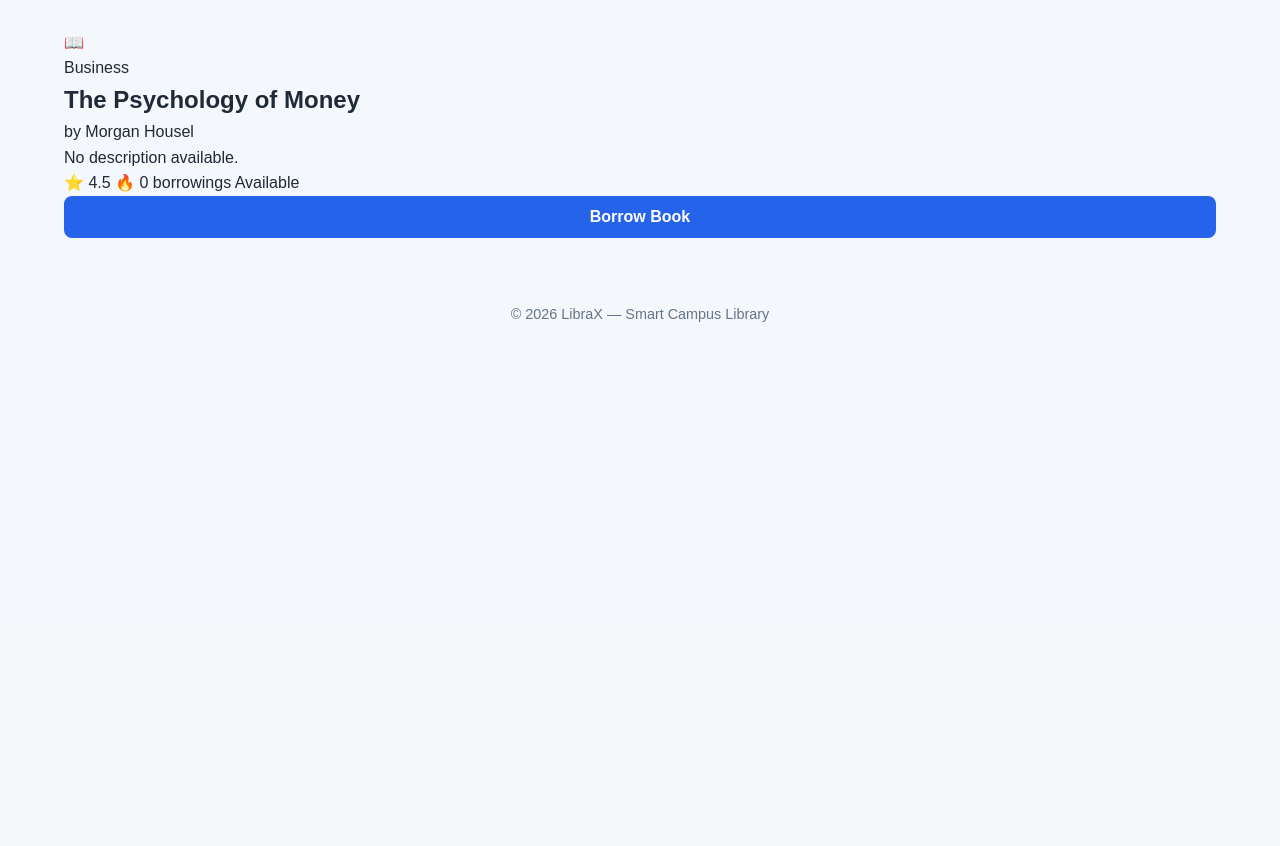
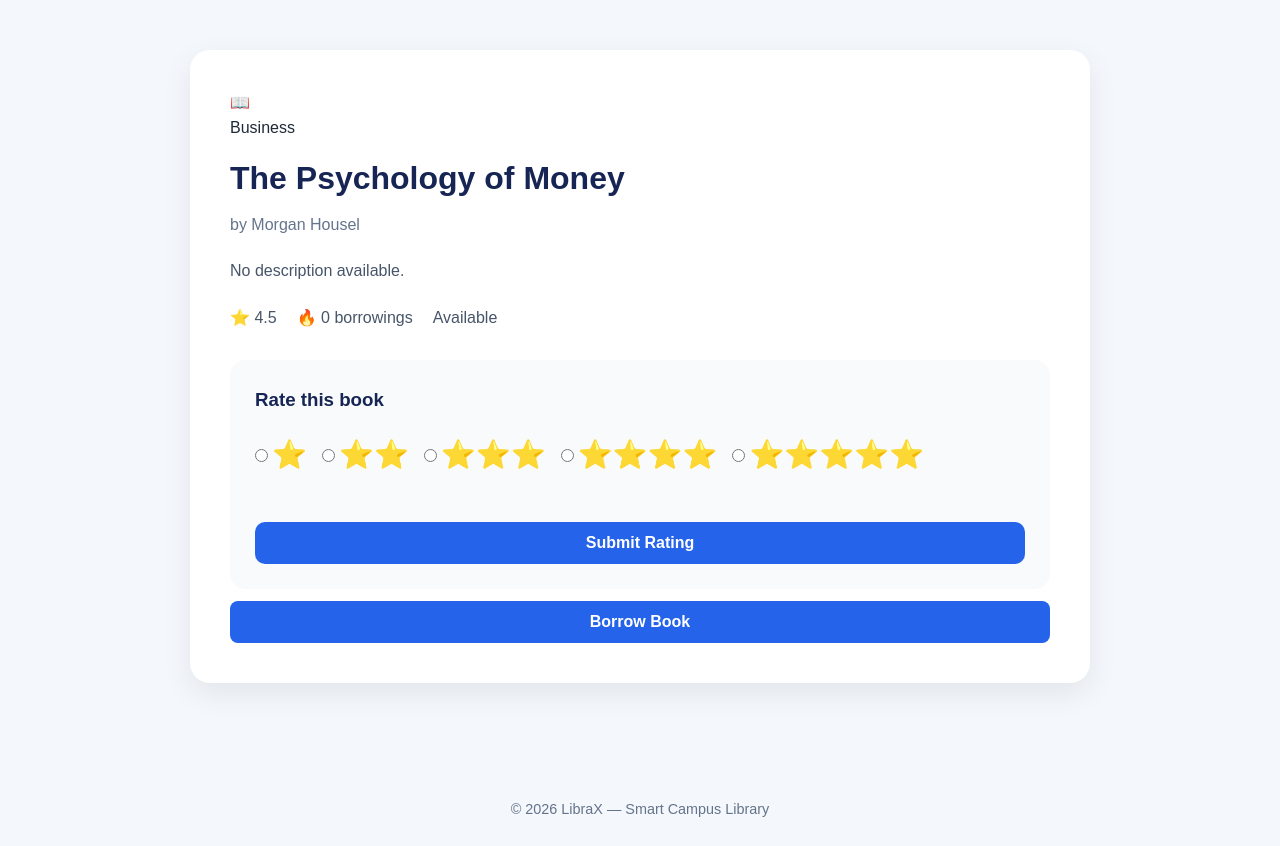
Before and after one commit to AayushIngale01/LibraX, a Flask app: page /books/1 in a window 1280 px wide. Shown: the part 170-1016 px from the top of the page. Before the commit the page ends 492 px from the top, so only its background shows below. Run offline with Flask 3, Linux system fonts and the light colour scheme.

Commit message:
Complete book rating feature

```diff
--- a/static/style.css
+++ b/static/style.css
@@ -169,3 +169,106 @@
         width: 94%;
     }
 }
+
+/* Book Details Page */
+.book-details {
+    max-width: 900px;
+    margin: 50px auto;
+    padding: 40px;
+    background: white;
+    border-radius: 20px;
+    box-shadow: 0 10px 30px rgba(0, 0, 0, 0.08);
+}
+
+.book-details-content {
+    text-align: left;
+}
+
+.book-details-content h2 {
+    font-size: 32px;
+    margin: 12px 0 8px;
+    color: #172554;
+}
+
+.book-details-content .author {
+    font-size: 16px;
+    color: #64748b;
+    margin-bottom: 20px;
+}
+
+.book-details-content .description {
+    color: #475569;
+    line-height: 1.7;
+    margin: 20px 0;
+}
+
+.book-meta {
+    display: flex;
+    gap: 20px;
+    flex-wrap: wrap;
+    margin: 20px 0;
+    color: #475569;
+}
+
+.rating-section {
+    margin-top: 30px;
+    padding: 25px;
+    background: #f8fafc;
+    border-radius: 15px;
+}
+
+.rating-section h3 {
+    margin-bottom: 18px;
+    color: #172554;
+}
+
+.star-rating {
+    display: flex;
+    gap: 15px;
+    align-items: center;
+    margin-bottom: 20px;
+}
+
+.star-rating label {
+    cursor: pointer;
+    font-size: 28px;
+    color: #fbbf24;
+    display: flex;
+    align-items: center;
+    gap: 4px;
+}
+
+.star-rating input {
+    margin: 0;
+}
+
+.rating-form button {
+    width: 100%;
+    padding: 12px;
+    border: none;
+    border-radius: 10px;
+    background: #2563eb;
+    color: white;
+    font-weight: 600;
+    cursor: pointer;
+}
+
+.rating-form button:hover {
+    background: #1d4ed8;
+}
+
+.book-details button {
+    margin-top: 12px;
+}
+
+.book-details a {
+    display: inline-block;
+    margin-top: 15px;
+    color: #2563eb;
+    text-decoration: none;
+    font-weight: 600;
+}
+
+.book-details a:hover {
+    text-decoration: underline;
+}
--- a/templates/book_details.html
+++ b/templates/book_details.html
@@ -46,6 +46,46 @@
                     <span>{{ book["status"] }}</span>
                 </div>
 
+                <div class="rating-section">
+                <h3>Rate this book</h3>
+
+                <form
+                    action="/books/{{ book['id'] }}/rate"
+                    method="POST"
+                    class="rating-form"
+                    onsubmit="submitRating(event, {{ book['id'] }})"
+>
+                    <div class="star-rating">
+                        <label>
+                            <input type="radio" name="rating" value="1" required>
+                            ⭐
+                        </label>
+
+                        <label>
+                            <input type="radio" name="rating" value="2">
+                            ⭐⭐
+                        </label>
+
+                        <label>
+                            <input type="radio" name="rating" value="3">
+                            ⭐⭐⭐
+                        </label>
+
+                        <label>
+                            <input type="radio" name="rating" value="4">
+                            ⭐⭐⭐⭐
+                        </label>
+
+                        <label>
+                            <input type="radio" name="rating" value="5">
+                            ⭐⭐⭐⭐⭐
+                        </label>
+                    </div>
+
+                    <button type="submit">Submit Rating</button>
+                </form>
+            </div>
+
                 {% if book["status"] == "Available" %}
 
                     <form
@@ -78,6 +118,35 @@
     <footer>
         © 2026 LibraX — Smart Campus Library
     </footer>
+<script>
+async function submitRating(event, bookId) {
+    event.preventDefault();
 
+    const form = event.target;
+    const rating = form.querySelector('input[name="rating"]:checked');
+
+    if (!rating) {
+        alert("Please select a rating.");
+        return;
+    }
+
+    const response = await fetch(`/books/${bookId}/rate`, {
+        method: "POST",
+        headers: {
+            "Content-Type": "application/x-www-form-urlencoded"
+        },
+        body: `rating=${rating.value}`
+    });
+
+    const data = await response.json();
+
+    if (data.success) {
+        alert(data.message);
+        location.reload();
+    } else {
+        alert(data.message);
+    }
+}
+</script>
 </body>
 </html>
--- a/templates/index.html
+++ b/templates/index.html
@@ -139,6 +139,7 @@
 </button>
 
     {% endif %}
+    <a href="/books/{{ book['id'] }}">View Details</a>
 
 </div>
 
@@ -179,6 +180,7 @@
         alert(data.message);
     }
 }
+
 </script>
 </body>
 </html>
```
